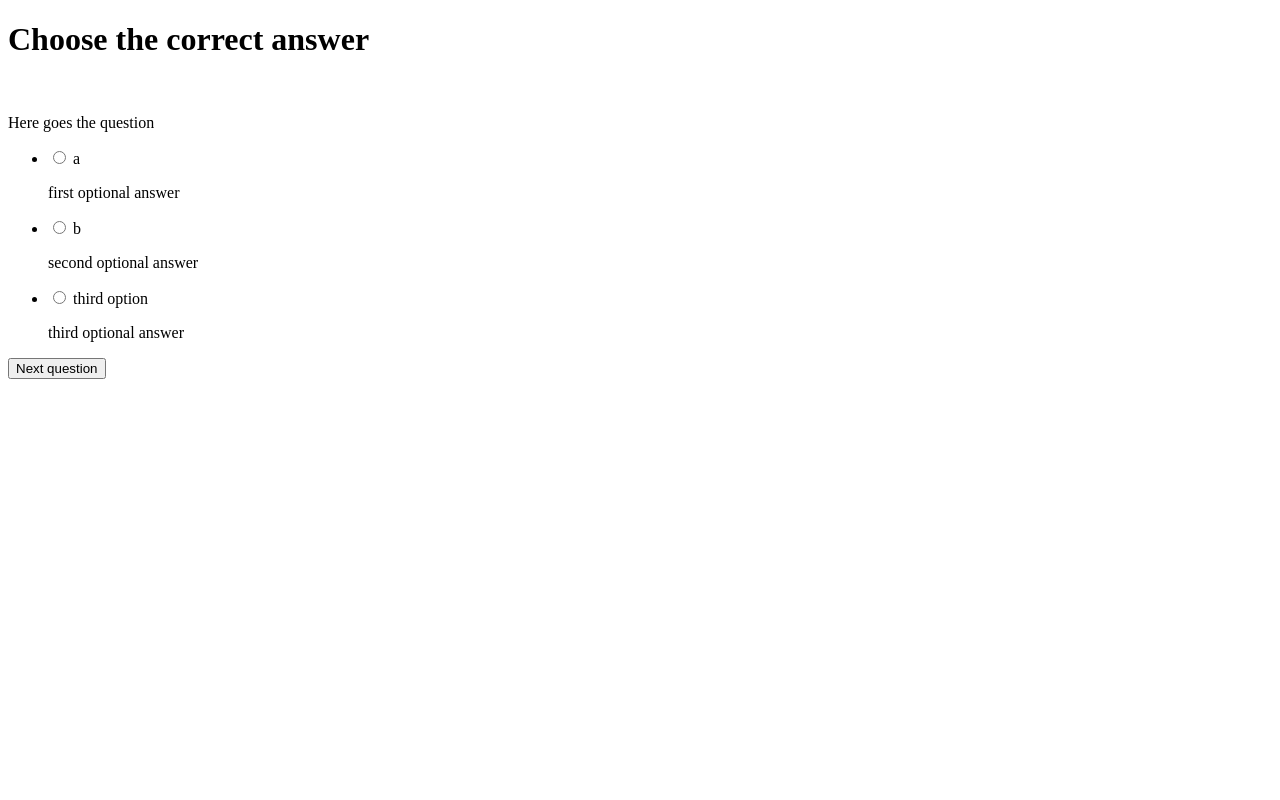
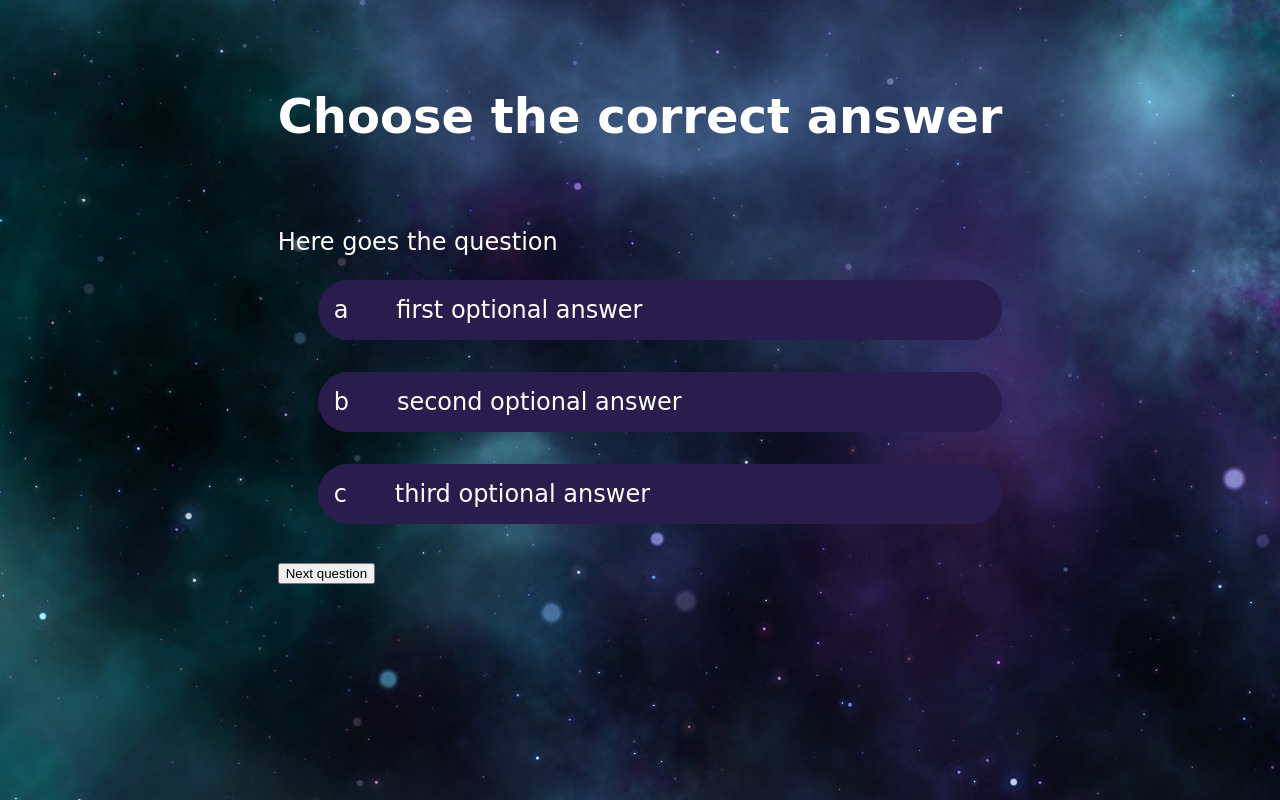
Before and after one commit to Melisa-Zorraindo/solar-system-quiz, a plain HTML site: page index.html in a window 1280 px wide. Drawn offline with Linux system fonts and the light colour scheme; a web font is replaced by a local one.

Commit message:
start styles

```diff
--- /dev/null
+++ b/css/styles.css
@@ -0,0 +1,34 @@
+body {
+  margin: 0;
+  display: flex;
+  justify-content: center;
+  align-items: center;
+  height: 80vh;
+  background-image: url("/assets/images/cosmos-ga738e90ba_1920.jpg");
+  color: #fff;
+  font-family: "Gruppo", cursive;
+  font-size: 1.5rem;
+}
+
+li {
+  list-style-type: none;
+}
+
+li label {
+  display: flex;
+  align-items: baseline;
+  background-color: #281d4c;
+  border-radius: 2rem;
+  margin-bottom: 2rem;
+  padding-left: 1rem;
+}
+
+li label p {
+  margin-top: 1rem;
+  margin-bottom: 1rem;
+  padding-left: 3rem;
+}
+
+input[type="radio"] {
+  display: none;
+}
--- a/index.html
+++ b/index.html
@@ -4,6 +4,13 @@
     <meta charset="UTF-8" />
     <meta http-equiv="X-UA-Compatible" content="IE=edge" />
     <meta name="viewport" content="width=device-width, initial-scale=1.0" />
+    <link rel="preconnect" href="https://fonts.googleapis.com" />
+    <link rel="preconnect" href="https://fonts.gstatic.com" crossorigin />
+    <link
+      href="https://fonts.googleapis.com/css2?family=Gruppo&display=swap"
+      rel="stylesheet"
+    />
+    <link rel="stylesheet" href="/css/styles.css" />
     <title>Solar System Quiz</title>
   </head>
   <body>
@@ -14,18 +21,24 @@
       <ul>
         <li>
           <input type="radio" name="answer" id="option-one" />
-          <label for="option-one">a</label>
-          <p>first optional answer</p>
+          <label for="option-one"
+            >a
+            <p>first optional answer</p></label
+          >
         </li>
         <li>
           <input type="radio" name="answer" id="option-two" />
-          <label for="option-two">b</label>
-          <p>second optional answer</p>
+          <label for="option-two"
+            >b
+            <p>second optional answer</p></label
+          >
         </li>
         <li>
           <input type="radio" name="answer" id="option-three" />
-          <label for="option-three">third option</label>
-          <p>third optional answer</p>
+          <label for="option-three"
+            >c
+            <p>third optional answer</p></label
+          >
         </li>
       </ul>
       <button>Next question</button>
```
Also changed, not shown: assets/images/cosmos-ga738e90ba_1920.jpg (added), assets/images/cosmos-ga738e90ba_1920_1.jpg (added).
